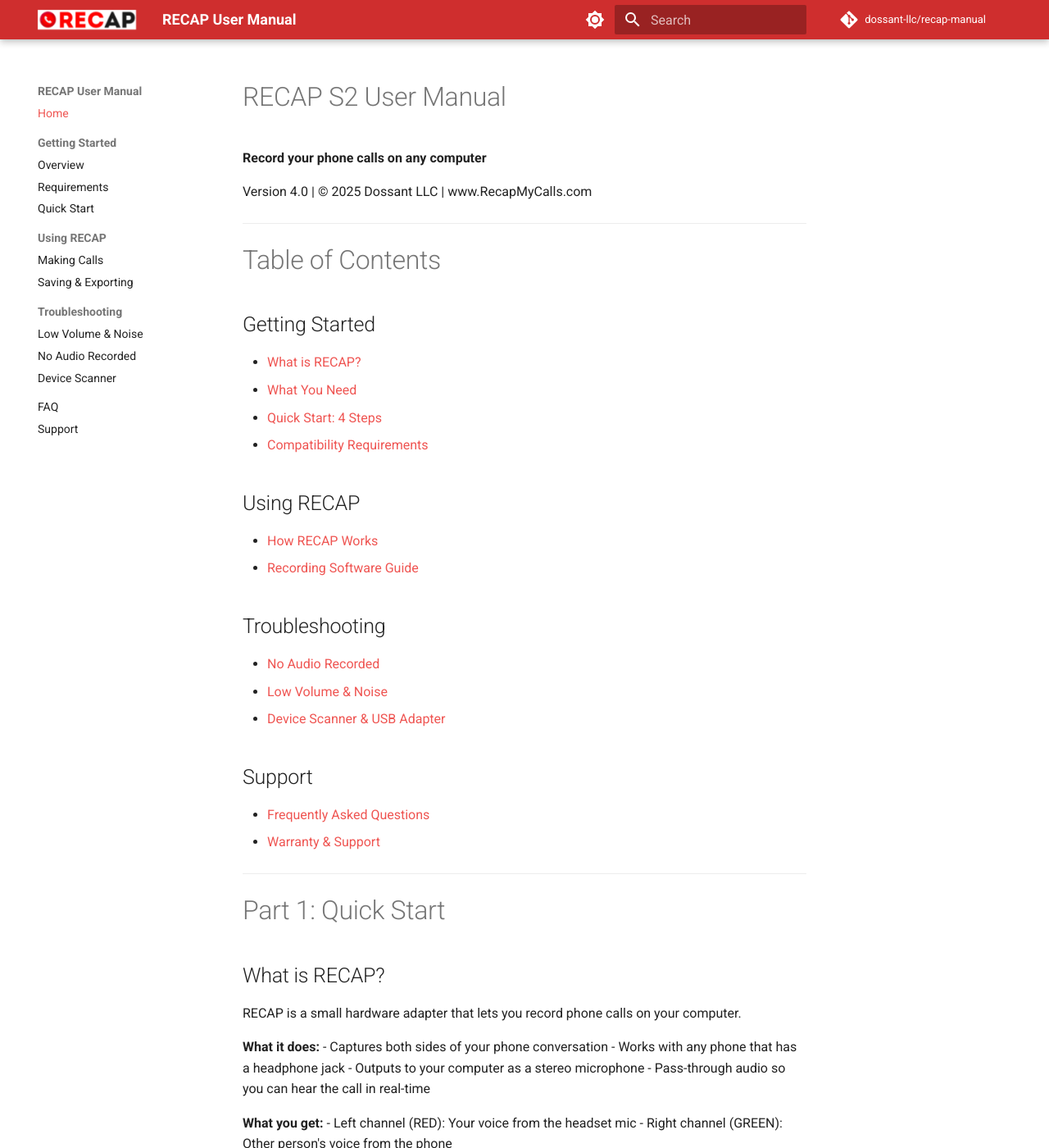
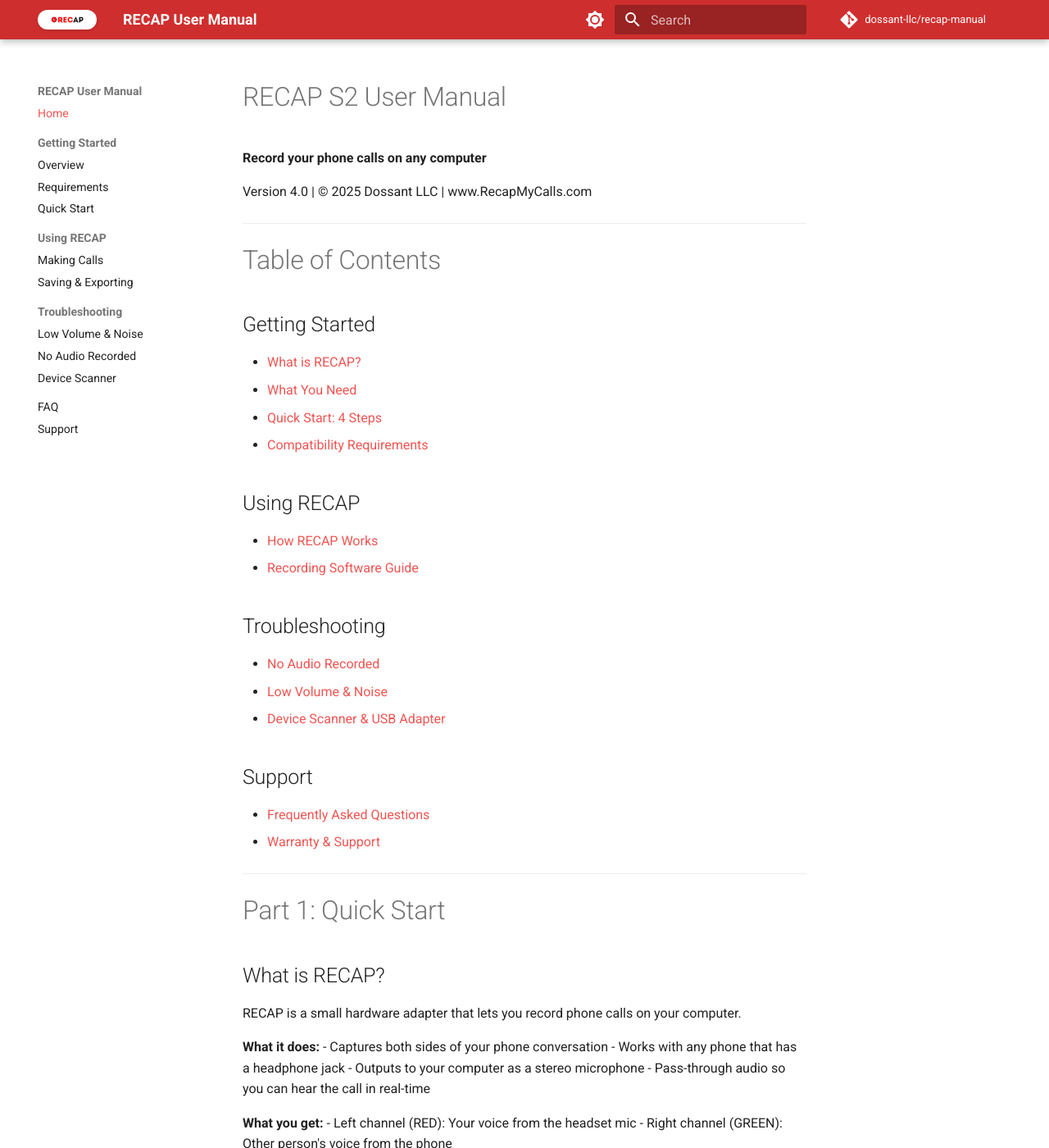
Before and after one commit to dossant-llc/recap-manual, an MkDocs documentation site: the page built from docs/index.md, in a window 1280 px wide and 1400 px high. Shown: the whole window at 82% size. Built offline with MkDocs 1.6.1 and Material for MkDocs 9.7.7, drawn with Linux system fonts in a browser that asks for light colours; comment, search, counter and statistics services are not loaded.

Commit message:
style: Add white pill background to RECAP logo
- Apply white rounded background container to logo
- Add padding and subtle shadow for depth
- Makes logo pop against red header

🤖 Generated with [Claude Code](https://claude.com/claude-code)

Co-Authored-By: Claude <noreply@anthropic.com>

```diff
--- a/docs/stylesheets/extra.css
+++ b/docs/stylesheets/extra.css
@@ -22,3 +22,11 @@
 .md-tabs {
   background-color: #cf2e2e;
 }
+
+/* Logo with white pill background */
+.md-logo img {
+  background-color: white;
+  padding: 8px 16px;
+  border-radius: 25px;
+  box-shadow: 0 2px 4px rgba(0, 0, 0, 0.1);
+}
```
